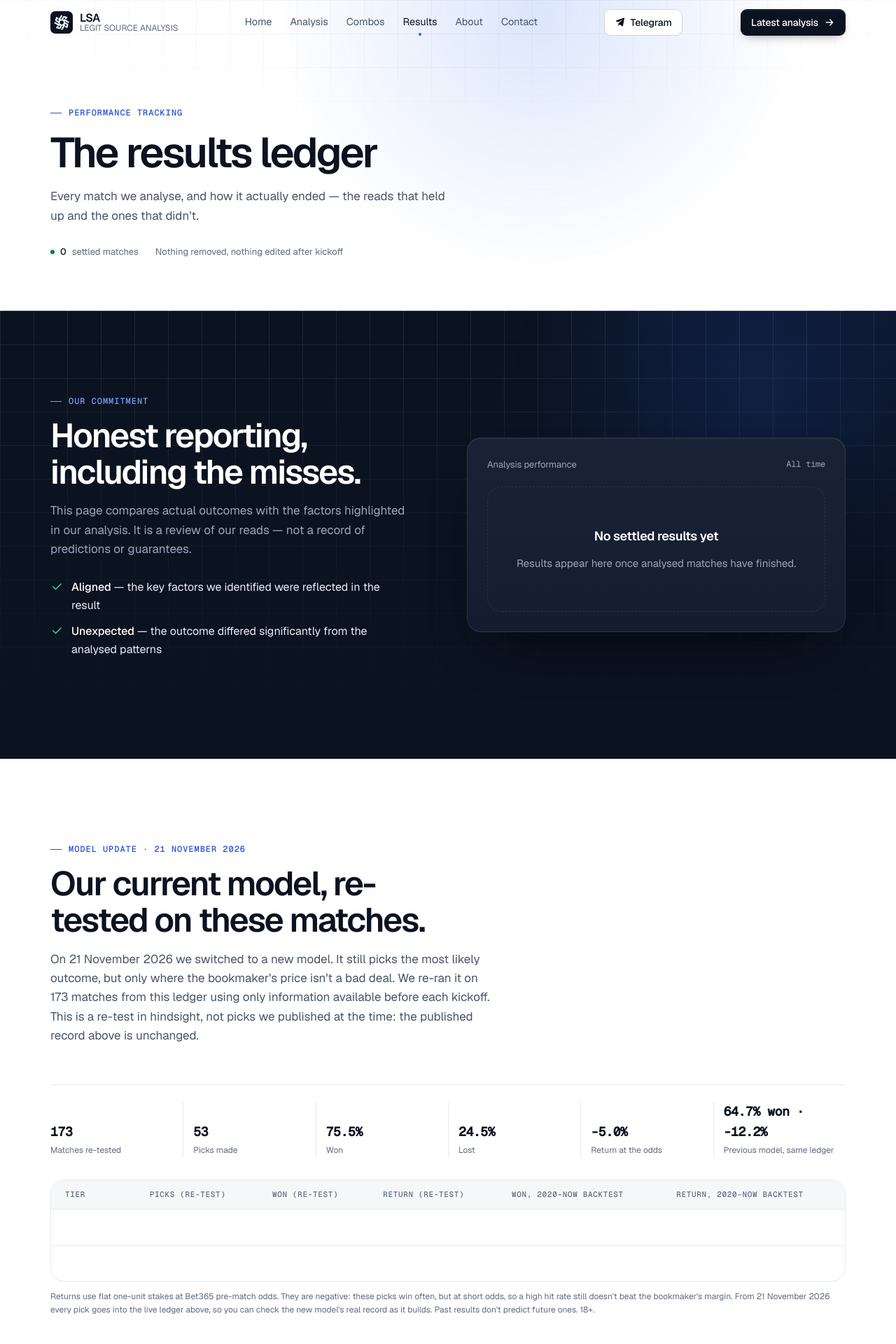
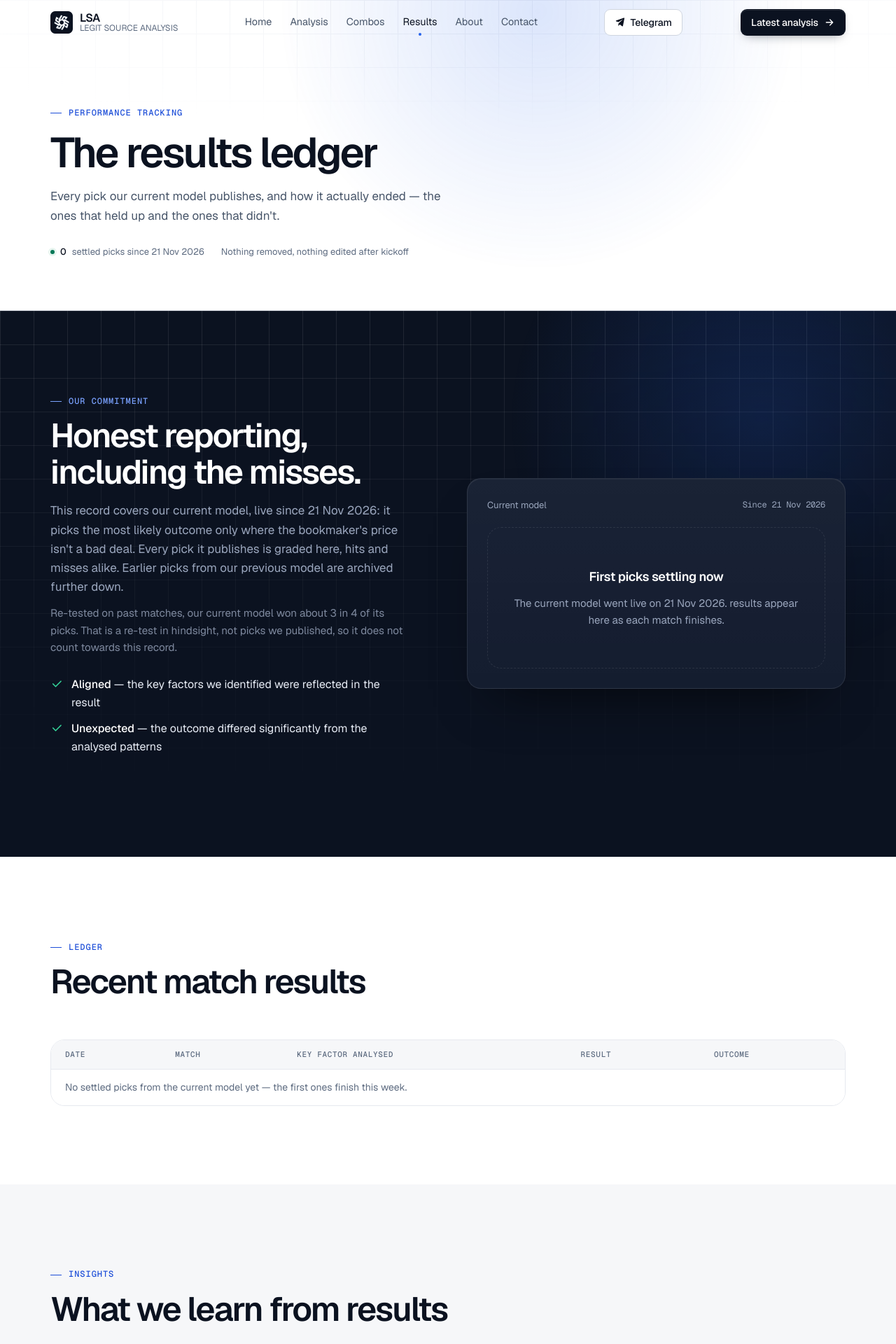
Before and after one commit to charley2004/lsa, a Laravel app: page /results in a window 1280 px wide. Shown: the top 1920 px of the page at 70% size. Run offline with Laravel 12, Linux system fonts and the light colour scheme; data that the repository does not hold is empty; parts of the project's set-up code (start-up, migrations or seed data) failed here and were passed over.

Commit message:
Headline the current model's record; archive the previous model's
- predictions.model_version (+ prob_market): picks from algorithm engine v2 carry
  'v2-...'; the previous model's are NULL. Sync accepts both fields.
- /results, homepage and About show the current model's published record since
  21 Nov 2026 (empty state until its first picks settle). The previous model's
  record is kept unchanged in a collapsed archive on /results.
- The re-test is a single line, labelled as hindsight and excluded from the record.
- Copy updated to the current method: price check against the bookmaker's fair
  odds, Confident (~75%) / Lean (~72%) tiers, result / double chance / over-under
  2.5 markets, 38 leagues. 'Market skill' replaced by the bookmaker's fair chance.

Co-Authored-By: Claude Opus 5.5 <noreply@anthropic.com>

```diff
--- a/app/Http/Controllers/Api/PredictionSyncController.php
+++ b/app/Http/Controllers/Api/PredictionSyncController.php
@@ -53,6 +53,8 @@ class PredictionSyncController extends Controller
             'predictions.*.away_form' => 'nullable|array',
             'predictions.*.h2h_note' => 'nullable|string',
             'predictions.*.preview' => 'nullable|string|max:2000',
+            'predictions.*.model_version' => 'nullable|string|max:64',
+            'predictions.*.prob_market' => 'nullable|numeric',
         ]);
 
         $created = 0;
--- a/app/Http/Controllers/ResultsController.php
+++ b/app/Http/Controllers/ResultsController.php
@@ -8,10 +8,18 @@ class ResultsController extends Controller
 {
     public function index()
     {
-        $track = Prediction::trackRecord();
-        $settled = Prediction::settled()->orderByDesc('kickoff')->limit(50)->get();
-        $perf = Prediction::performance();
+        // Headline: the current model's real, published record (config lsa.current_model).
+        $track = Prediction::trackRecord('current');
+        $settled = Prediction::currentModel()->settled()->orderByDesc('kickoff')->limit(50)->get();
+        $perf = Prediction::performance('current');
+        $openCurrent = Prediction::currentModel()->upcoming()->count();
 
-        return view('pages.results', compact('track', 'settled', 'perf'));
+        // Archive: the previous model's record, unchanged, shown collapsed.
+        $prevTrack = Prediction::trackRecord('previous');
+        $prevPerf = Prediction::performance('previous');
+        $prevSettled = Prediction::previousModel()->settled()->orderByDesc('kickoff')->limit(50)->get();
+
+        return view('pages.results', compact('track', 'settled', 'perf', 'openCurrent',
+            'prevTrack', 'prevPerf', 'prevSettled'));
     }
 }
--- a/app/Http/Controllers/StaticController.php
+++ b/app/Http/Controllers/StaticController.php
@@ -8,12 +8,12 @@ class StaticController extends Controller
 {
     public function about()
     {
-        $track = Prediction::trackRecord();
+        $track = Prediction::trackRecord('current');
         $totalLogged = Prediction::count();
 
         $stats = [
             'matches_analyzed' => $totalLogged > 0 ? $totalLogged : '500+',
-            'hit_rate' => $track['n_settled'] > 0 ? round($track['hit_rate'] * 100) : 0,
+            'hit_rate' => $track['n_settled'] > 0 ? round($track['hit_rate'] * 100) : null,
         ];
 
         return view('pages.about', compact('stats'));
--- a/app/Models/Prediction.php
+++ b/app/Models/Prediction.php
@@ -15,7 +15,7 @@ class Prediction extends Model
         'verdict', 'conviction', 'skill', 'source',
         'settled_at', 'home_goals', 'away_goals',
         'home_corners', 'away_corners', 'home_cards', 'away_cards', 'hit',
-        'league', 'xg_home', 'xg_away', 'home_form', 'away_form', 'h2h_note', 'preview',
+        'league', 'xg_home', 'xg_away', 'home_form', 'away_form', 'h2h_note', 'preview', 'model_version', 'prob_market',
     ];
 
     protected $casts = [
@@ -23,6 +23,7 @@ class Prediction extends Model
         'kickoff' => 'datetime',
         'settled_at' => 'datetime',
         'predicted_probability' => 'float',
+        'prob_market' => 'float',
         'odds' => 'float',
         'conviction' => 'float',
         'skill' => 'float',
@@ -124,6 +125,36 @@ class Prediction extends Model
     public function scopeSettled(Builder $query): Builder
     {
         return $query->whereNotNull('settled_at')->whereNotNull('hit');
+    }
+
+    /**
+     * The current model's picks (algorithm engine v2, live from
+     * config('lsa.current_model.since')) vs the previous model's (model_version
+     * NULL). /results headlines the current model and archives the previous one.
+     */
+    public function scopeCurrentModel(Builder $query): Builder
+    {
+        return $query->where('model_version', 'like', config('lsa.current_model.version_prefix', 'v2') . '%');
+    }
+
+    public function scopePreviousModel(Builder $query): Builder
+    {
+        return $query->whereNull('model_version');
+    }
+
+    /** 'current' | 'previous' | null (everything) */
+    public static function forModel(?string $model): Builder
+    {
+        return match ($model) {
+            'current' => static::query()->currentModel(),
+            'previous' => static::query()->previousModel(),
+            default => static::query(),
+        };
+    }
+
+    public function isCurrentModel(): bool
+    {
+        return str_starts_with((string) $this->model_version, config('lsa.current_model.version_prefix', 'v2'));
     }
 
     public function scopeUpcoming(Builder $query): Builder
@@ -259,9 +290,9 @@ class Prediction extends Model
      * per-market split, and calibration (did reads we called "70%" land
      * about 70% of the time?). Nothing is filtered or cherry-picked.
      */
-    public static function performance(): array
+    public static function performance(?string $model = null): array
     {
-        $settled = static::settled()->whereNotNull('hit')
+        $settled = static::forModel($model)->settled()->whereNotNull('hit')
             ->get(['market', 'predicted_probability', 'odds', 'hit']);
 
         $priced = $settled->filter(fn ($p) => $p->odds !== null && $p->odds > 1);
@@ -315,9 +346,9 @@ class Prediction extends Model
     /**
      * The real, live track record — mirrors agent/ledger.py's track_record().
      */
-    public static function trackRecord(): array
+    public static function trackRecord(?string $model = null): array
     {
-        $settled = static::settled()->get(['predicted_probability', 'hit']);
+        $settled = static::forModel($model)->settled()->get(['predicted_probability', 'hit']);
 
         if ($settled->isEmpty()) {
             return ['n_settled' => 0];
--- a/config/lsa.php
+++ b/config/lsa.php
@@ -22,28 +22,15 @@ return [
     'indexnow_key' => env('INDEXNOW_KEY', 'd42dca6608ab67b3c36f3eab3271b2ba'),
     'indexnow_enabled' => env('INDEXNOW_ENABLED', env('APP_ENV') === 'production'),
 
-    // Re-test of the current model (algorithm engine v2, live from 21 Nov 2026) on
-    // the fixtures already in this ledger. A HINDSIGHT re-test, using only data
-    // from before each kickoff and Bet365 pre-match prices: NOT picks we published.
-    // Shown on /results in its own labelled section; the live ledger above it is
-    // untouched. Numbers from algorithm/ (CLAUDE.md decision log, 2026-11-21).
-    'model_retest' => [
-        'date' => '21 November 2026',
-        'matches' => 173,
-        'picks' => 53,
-        'won_pct' => 75.5,
-        'lost_pct' => 24.5,
-        'return_pct' => -5.0,
-        'old_won_pct' => 64.7,
-        'old_return_pct' => -12.2,
-        'tiers' => [
-            ['name' => 'Confident', 'picks' => 41, 'won_pct' => 75.6, 'return_pct' => -6.5],
-            ['name' => 'Lean', 'picks' => 12, 'won_pct' => 75.0, 'return_pct' => 0.0],
-        ],
-        // walk-forward backtest, 2020/21 season to date, every covered league
-        'backtest' => [
-            ['name' => 'Confident', 'won_pct' => 77.6, 'return_pct' => -4.1],
-            ['name' => 'Lean', 'won_pct' => 73.4, 'return_pct' => -4.0],
-        ],
+    // The current algorithm model (engine v2). Its picks carry model_version "v2-...";
+    // /results, the homepage and About headline its record from `since`, and the
+    // previous model's record is archived. retest_line is the one-line hindsight
+    // re-test summary (algorithm/ CLAUDE.md decision log, 2026-11-21): it is NOT
+    // part of the record and must stay labelled as a re-test.
+    'current_model' => [
+        'version_prefix' => 'v2',
+        'since' => '21 Nov 2026',
+        'retest_line' => 'Re-tested on past matches, our current model won about 3 in 4 of its picks. That is a re-test in hindsight, not picks we published, so it does not count towards this record.',
+        'leagues' => 38,
     ],
 ];
--- a/resources/views/layouts/app.blade.php
+++ b/resources/views/layouts/app.blade.php
@@ -6,7 +6,7 @@
         // Blade; decode once here so the {{ }} below escapes exactly once
         // (otherwise "Today's" / "&" render as visible &#039; / &amp; entities).
         $pageTitle = html_entity_decode(trim($__env->yieldContent('title', 'LSA — LEGIT SOURCE ANALYSIS')), ENT_QUOTES | ENT_HTML5, 'UTF-8');
-        $pageDescription = html_entity_decode(trim($__env->yieldContent('description', 'Data-driven football match analysis: projected goals (xG), recent form, head-to-head and calibrated probabilities — with every result published, hits and misses alike.')), ENT_QUOTES | ENT_HTML5, 'UTF-8');
+        $pageDescription = html_entity_decode(trim($__env->yieldContent('description', 'Data-driven football match analysis: projected goals (xG), recent form, head-to-head and model probabilities checked against the bookmaker&#039;s price — with every result published, hits and misses alike.')), ENT_QUOTES | ENT_HTML5, 'UTF-8');
         $canonicalUrl = url()->current();
         $ogImageUrl = asset('images/og-default.png');
         $telegramUrl = config('lsa.telegram_url');
--- a/resources/views/pages/analysis-show.blade.php
+++ b/resources/views/pages/analysis-show.blade.php
@@ -225,7 +225,7 @@
                         @php $prob = round(($p->predicted_probability ?? 0) * 100, 1); @endphp
                         <div class="read">
                             <h3 class="read__market">{{ $p->market }}</h3>
-                            <div class="read__prob"><b>{{ number_format($prob, 1) }}%</b><span>calibrated probability</span></div>
+                            <div class="read__prob"><b>{{ number_format($prob, 1) }}%</b><span>model probability</span></div>
                             <div class="meter" aria-hidden="true"><i style="width:{{ min($prob, 100) }}%"></i></div>
                             <dl class="read__facts">
                                 <div><dt>Verdict</dt><dd><span class="verdict {{ $p->verdictClass() }}">{{ $p->verdictLabel() }}</span></dd></div>
--- a/resources/views/pages/results.blade.php
+++ b/resources/views/pages/results.blade.php
@@ -8,6 +8,7 @@
     $hits         = (int) ($track['hits'] ?? 0);
     $misses       = max($settledCount - $hits, 0);
     $rate         = $settledCount ? (int) round(($track['hit_rate'] ?? 0) * 100) : 0;
+    $cm           = config('lsa.current_model');
 @endphp
 
 @section('content')
@@ -19,9 +20,9 @@
             <div class="page-head__inner">
                 <p class="kicker" data-hero style="--d:0ms">Performance tracking</p>
                 <h1 class="page-head__title" data-split>The results ledger</h1>
-                <p class="page-head__lede" data-hero style="--d:350ms">Every match we analyse, and how it actually ended — the reads that held up and the ones that didn't.</p>
+                <p class="page-head__lede" data-hero style="--d:350ms">Every pick our current model publishes, and how it actually ended — the ones that held up and the ones that didn't.</p>
                 <div class="page-head__meta" data-hero style="--d:480ms">
-                    <span><i class="dot-live" aria-hidden="true"></i><b>{{ $settledCount }}</b> settled {{ \Illuminate\Support\Str::plural('match', $settledCount) }}</span>
+                    <span><i class="dot-live" aria-hidden="true"></i><b>{{ $settledCount }}</b> settled {{ \Illuminate\Support\Str::plural('pick', $settledCount) }} since {{ $cm['since'] }}</span>
                     <span>Nothing removed, nothing edited after kickoff</span>
                 </div>
             </div>
@@ -35,7 +36,8 @@
             <div class="record__copy" data-reveal>
                 <p class="kicker kicker--light">Our commitment</p>
                 <h2 class="h2">Honest reporting, including the misses.</h2>
-                <p class="lede">This page compares actual outcomes with the factors highlighted in our analysis. It is a review of our reads — not a record of predictions or guarantees.</p>
+                <p class="lede">This record covers our current model, live since {{ $cm['since'] }}: it picks the most likely outcome only where the bookmaker's price isn't a bad deal. Every pick it publishes is graded here, hits and misses alike. Earlier picks from our previous model are archived further down.</p>
+                <p class="lede" style="margin-top:12px;font-size:.95rem;opacity:.8">{{ $cm['retest_line'] }}</p>
                 <ul class="checks">
                     <li><svg width="18" height="18" viewBox="0 0 24 24" fill="none" stroke="currentColor" stroke-width="2.2" stroke-linecap="round" stroke-linejoin="round" aria-hidden="true"><path d="M5 12l5 5L20 7"/></svg><span><strong style="color:#fff;font-weight:500">Aligned</strong> — the key factors we identified were reflected in the result</span></li>
                     <li><svg width="18" height="18" viewBox="0 0 24 24" fill="none" stroke="currentColor" stroke-width="2.2" stroke-linecap="round" stroke-linejoin="round" aria-hidden="true"><path d="M5 12l5 5L20 7"/></svg><span><strong style="color:#fff;font-weight:500">Unexpected</strong> — the outcome differed significantly from the analysed patterns</span></li>
@@ -43,12 +45,12 @@
             </div>
 
             <div class="panel" data-reveal style="--i:1">
-                <div class="panel__head"><span>Analysis performance</span><span class="num">All time</span></div>
+                <div class="panel__head"><span>Current model</span><span class="num">Since {{ $cm['since'] }}</span></div>
 
                 @if ($settledCount === 0)
                     <div class="empty" style="background:transparent;border-color:var(--dark-line);margin-top:20px">
-                        <h3 style="color:#fff">No settled results yet</h3>
-                        <p style="color:var(--dark-muted)">Results appear here once analysed matches have finished.</p>
+                        <h3 style="color:#fff">First picks settling now</h3>
+                        <p style="color:var(--dark-muted)">The current model went live on {{ $cm['since'] }}. @if ($openCurrent > 0){{ $openCurrent }} {{ $openCurrent === 1 ? 'pick is' : 'picks are' }} waiting for full time; @endif results appear here as each match finishes.</p>
                     </div>
                 @else
                     <div class="panel__main">
@@ -105,7 +107,7 @@
                 <div><dt>Return on stakes</dt><dd class="num">{{ $signed($perf['roi']) }}</dd></div>
                 <div><dt>Units (1 per read)</dt><dd class="num">{{ $perf['n_priced'] ? ($perf['units'] > 0 ? '+' : '') . number_format($perf['units'], 2) : '—' }}</dd></div>
             </dl>
-            <p class="read__odds-note" style="margin-top:16px">Return covers reads with a real bookmaker price at the time of publishing ({{ $perf['n_priced'] }} of {{ $perf['n'] }}). Corners, cards and Asian handicap reads have no price on the books we read, so they count towards the hit rate but not the return. Past results don't predict future ones. 18+.</p>
+            <p class="read__odds-note" style="margin-top:16px">Return covers reads with a real bookmaker price at the time of publishing ({{ $perf['n_priced'] }} of {{ $perf['n'] }}). Every current-model pick is published with a real bookmaker price, so this normally covers all of them. Past results don't predict future ones. 18+.</p>
 
             @if ($perf['markets']->isNotEmpty())
             <h3 style="margin-top:48px;font-size:1.25rem;font-weight:600;letter-spacing:-0.02em">By market</h3>
@@ -147,49 +149,6 @@
             </div>
             <p class="read__odds-note" style="margin-top:8px">For a well-calibrated model, "Actually landed" tracks "Average stated". Where it lands lower, our probabilities were too confident for that band.</p>
             @endif
-        </div>
-    </section>
-    @endif
-
-    <!-- Current model re-test (config/lsa.php model_retest): hindsight, labelled as such -->
-    @php $rt = config('lsa.model_retest'); $sgn = fn ($v) => ($v > 0 ? '+' : '') . number_format($v, 1) . '%'; @endphp
-    @if ($rt)
-    <section class="section" id="model-retest" data-track-section="model-retest">
-        <div class="container">
-            <header class="section-head" data-reveal>
-                <p class="kicker">Model update &middot; {{ $rt['date'] }}</p>
-                <h2 class="h2">Our current model, re-tested on these matches.</h2>
-                <p class="lede">On {{ $rt['date'] }} we switched to a new model. It still picks the most likely outcome, but only where the bookmaker's price isn't a bad deal. We re-ran it on {{ $rt['matches'] }} matches from this ledger using only information available before each kickoff. This is a re-test in hindsight, not picks we published at the time: the published record above is unchanged.</p>
-            </header>
-
-            <dl class="facts" data-reveal style="grid-template-columns:repeat(auto-fit,minmax(150px,1fr));row-gap:20px">
-                <div><dt>Matches re-tested</dt><dd class="num">{{ $rt['matches'] }}</dd></div>
-                <div><dt>Picks made</dt><dd class="num">{{ $rt['picks'] }}</dd></div>
-                <div><dt>Won</dt><dd class="num">{{ number_format($rt['won_pct'], 1) }}%</dd></div>
-                <div><dt>Lost</dt><dd class="num">{{ number_format($rt['lost_pct'], 1) }}%</dd></div>
-                <div><dt>Return at the odds</dt><dd class="num">{{ $sgn($rt['return_pct']) }}</dd></div>
-                <div><dt>Previous model, same ledger</dt><dd class="num">{{ number_format($rt['old_won_pct'], 1) }}% won &middot; {{ $sgn($rt['old_return_pct']) }}</dd></div>
-            </dl>
-
-            <div class="rtable-wrap" style="margin-top:32px">
-                <table class="rtable">
-                    <thead><tr><th scope="col">Tier</th><th scope="col">Picks (re-test)</th><th scope="col">Won (re-test)</th><th scope="col">Return (re-test)</th><th scope="col">Won, 2020&ndash;now backtest</th><th scope="col">Return, 2020&ndash;now backtest</th></tr></thead>
-                    <tbody>
-                        @foreach ($rt['tiers'] as $i => $t)
-                            @php $bt = $rt['backtest'][$i] ?? null; @endphp
-                            <tr>
-                                <td class="c-factor" data-label="Tier">{{ $t['name'] }}</td>
-                                <td class="num" data-label="Picks">{{ $t['picks'] }}</td>
-                                <td class="num" data-label="Won">{{ number_format($t['won_pct'], 1) }}%</td>
-                                <td class="num" data-label="Return">{{ $sgn($t['return_pct']) }}</td>
-                                <td class="num" data-label="Won (backtest)">{{ $bt ? number_format($bt['won_pct'], 1) . '%' : '—' }}</td>
-                                <td class="num" data-label="Return (backtest)">{{ $bt ? $sgn($bt['return_pct']) : '—' }}</td>
-                            </tr>
-                        @endforeach
-                    </tbody>
-                </table>
-            </div>
-            <p class="read__odds-note" style="margin-top:12px">Returns use flat one-unit stakes at Bet365 pre-match odds. They are negative: these picks win often, but at short odds, so a high hit rate still doesn't beat the bookmaker's margin. From {{ $rt['date'] }} every pick goes into the live ledger above, so you can check the new model's real record as it builds. Past results don't predict future ones. 18+.</p>
         </div>
     </section>
     @endif
@@ -237,13 +196,55 @@
                                 <td class="c-outcome" data-label="Outcome"><span class="outcome {{ $oc }}">{{ $p->outcomeLabel() }}</span></td>
                             </tr>
                         @empty
-                            <tr><td class="c-empty" colspan="5">No settled results yet.</td></tr>
+                            <tr><td class="c-empty" colspan="5">No settled picks from the current model yet — the first ones finish this week.</td></tr>
                         @endforelse
                     </tbody>
                 </table>
             </div>
         </div>
     </section>
+
+    <!-- Previous model: archived record, unchanged -->
+    @if (($prevTrack['n_settled'] ?? 0) > 0)
+    @php
+        $pRate = (int) round(($prevTrack['hit_rate'] ?? 0) * 100);
+        $pRoi = $prevPerf['roi'];
+    @endphp
+    <section class="section" id="previous-model" data-track-section="previous-model">
+        <div class="container" data-reveal>
+            <details class="archive">
+                <summary class="h3" style="cursor:pointer;font-size:1.15rem;font-weight:600;letter-spacing:-0.02em">Previous model (before {{ $cm['since'] }}) &mdash; archived record</summary>
+                <p class="lede" style="margin-top:12px">Picks from the model we used before {{ $cm['since'] }}. Kept here unchanged, so nothing is hidden.</p>
+                <dl class="facts" style="grid-template-columns:repeat(auto-fit,minmax(150px,1fr));row-gap:20px;margin-top:16px">
+                    <div><dt>Settled picks</dt><dd class="num">{{ $prevTrack['n_settled'] }}</dd></div>
+                    <div><dt>Won</dt><dd class="num">{{ $pRate }}%</dd></div>
+                    <div><dt>Lost</dt><dd class="num">{{ 100 - $pRate }}%</dd></div>
+                    <div><dt>Return (priced picks)</dt><dd class="num">{{ $pRoi === null ? '—' : ($pRoi > 0 ? '+' : '') . number_format($pRoi * 100, 1) . '%' }}</dd></div>
+                </dl>
+                @if ($prevSettled->isNotEmpty())
+                <div class="rtable-wrap" style="margin-top:24px">
+                    <table class="rtable">
+                        <thead><tr><th scope="col">Date</th><th scope="col">Match</th><th scope="col">Pick</th><th scope="col">Result</th><th scope="col">Outcome</th></tr></thead>
+                        <tbody>
+                            @foreach ($prevSettled as $p)
+                                @php $oc = $p->outcomeClass(); @endphp
+                                <tr class="is-{{ $oc }}">
+                                    <td class="c-date" data-label="Date">{{ $p->localKickoff()?->format('j M') ?? '—' }}</td>
+                                    <td class="c-match" data-label="Match">@if ($p->slug)<a class="c-match__link" href="{{ $p->fixtureUrl() }}">{{ $p->home }}<span class="vs-sm">vs</span>{{ $p->away }}</a>@else{{ $p->home }}<span class="vs-sm">vs</span>{{ $p->away }}@endif</td>
+                                    <td class="c-factor" data-label="Pick">{{ $p->market }}@if ($p->odds)<span class="c-factor__odds"> @ {{ number_format($p->odds, 2) }}</span>@endif</td>
+                                    <td class="c-score" data-label="Result"><span class="score">{{ $p->home_goals }}–{{ $p->away_goals }}</span></td>
+                                    <td class="c-outcome" data-label="Outcome"><span class="outcome {{ $oc }}">{{ $p->outcomeLabel() }}</span></td>
+                                </tr>
+                            @endforeach
+                        </tbody>
+                    </table>
+                </div>
+                <p class="read__odds-note" style="margin-top:8px">Most recent {{ $prevSettled->count() }} of {{ $prevTrack['n_settled'] }} settled picks.</p>
+                @endif
+            </details>
+        </div>
+    </section>
+    @endif
 
     <!-- What we learn -->
     <section class="section section--soft">
```
Also changed, not shown: app/Http/Controllers/HomeController.php (+4 -3 lines), resources/views/pages/about.blade.php (+9 -5 lines), resources/views/pages/analysis.blade.php (+11 -9 lines), resources/views/pages/home.blade.php (+18 -7 lines), tests/Feature/FixturePageTest.php (+2 -1 lines), tests/Feature/PagesTest.php (+21 -3 lines), database/migrations/2026_11_22_000001_add_model_version_to_predictions_table.php (added).
